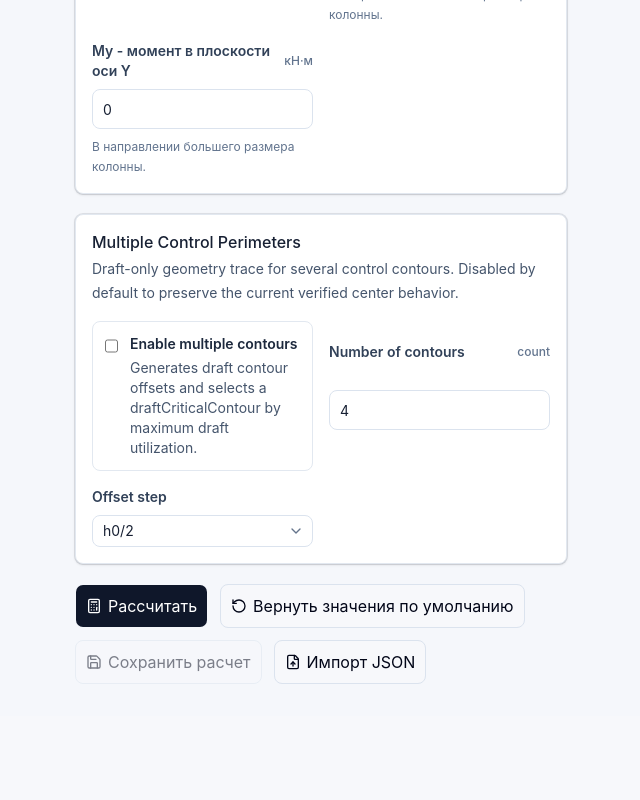
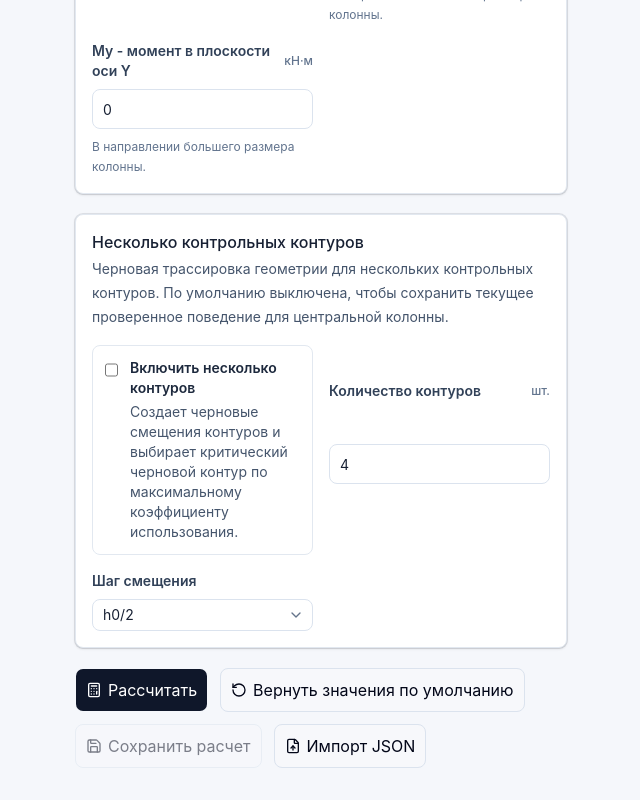
Before and after one commit to BeRsErK031999/truebim-structural-calcs, a React (Vite) app: page / in a window 1280 px wide. Shown: the part 2046-2846 px from the top of the page, without its empty margins (237-877 px from the left). Before the commit the page ends 2762 px from the top, so only its background shows below. Built offline with nearby package versions, Linux system fonts and the light colour scheme.

Commit message:
fix(i18n): translate multiple contour copy

```diff
--- a/src/calculations/punching-shear/contours/contourSelection.ts
+++ b/src/calculations/punching-shear/contours/contourSelection.ts
@@ -18,6 +18,6 @@ export function selectDraftCriticalContour(
     selectedIndex: selected.index,
     criterion: 'max-utilization',
     status: 'draft',
-    warning: 'draftCriticalContour uses maximum draft utilization and is not SP63 verified.',
+    warning: 'Критический черновой контур выбран по максимальному черновому коэффициенту использования и не проверен по СП 63.',
   }
 }
--- a/src/calculations/punching-shear/contours/contourWarnings.ts
+++ b/src/calculations/punching-shear/contours/contourWarnings.ts
@@ -1,7 +1,7 @@
 import type { ControlContour } from './controlContour'
 
 export const multipleContourDraftWarning =
-  'Multiple contour selection is draft-only and requires SP63 verification.'
+  'Выбор нескольких контуров является черновым и требует проверки по СП 63.'
 
 export function createContourWarnings(contours: ControlContour[]) {
   if (contours.length === 0) {
@@ -10,6 +10,6 @@ export function createContourWarnings(contours: ControlContour[]) {
 
   return [
     multipleContourDraftWarning,
-    'Draft contour offsets are geometry preparation values and are not verified SP63 critical contours.',
+    'Черновые смещения контуров являются подготовительными геометрическими значениями и не являются проверенными критическими контурами по СП 63.',
   ]
 }
--- a/src/calculations/punching-shear/report.ts
+++ b/src/calculations/punching-shear/report.ts
@@ -258,8 +258,8 @@ export function buildPunchingShearReport(
       'Draft moment-transfer stress distribution generated where Mx/My are present.',
       'Draft rectangular force-only check evaluated where supported.',
       result.controlContours.length > 0
-        ? 'Multiple draft control perimeters generated and draftCriticalContour selected by maximum utilization.'
-        : 'Multiple draft control perimeters disabled.',
+        ? 'Сформированы несколько черновых контрольных контуров; критический черновой контур выбран по максимальному коэффициенту использования.'
+        : 'Несколько черновых контрольных контуров отключены.',
       'Draft openings and slab edge clipping geometry generated where provided.',
       result.shearReinforcement.enabled
         ? 'Draft shear reinforcement area, contribution, capacity, and utilization generated for engineer review.'
--- a/src/calculations/punching-shear/trace/traceForMultipleContours.ts
+++ b/src/calculations/punching-shear/trace/traceForMultipleContours.ts
@@ -1,6 +1,6 @@
 import type { PunchingShearInput, PunchingShearResult } from '../types'
 import { traceFoundationReference } from './traceMetadata'
-import { formatEnabled, formatNullable } from './traceFormat'
+import { formatNullable } from './traceFormat'
 import type { TraceSection } from './traceSection'
 
 export function traceForMultipleContours(
@@ -12,70 +12,70 @@ export function traceForMultipleContours(
   }
 
   const warnings = [
-    'Multiple contour selection is draft-only and requires SP63 verification.',
+    'Выбор нескольких контуров является черновым и требует проверки по СП 63.',
     ...result.contourWarnings,
   ]
 
   return {
     id: 'multiple-contours-trace',
-    title: 'Multiple Contours Trace',
+    title: 'Трассировка нескольких контуров',
     steps: [
       {
         id: 'contour-generation',
-        title: 'Contour generation',
-        description: 'Multiple control contours are generated by the current draft contour workflow.',
+        title: 'Формирование контуров',
+        description: 'Несколько контрольных контуров формируются текущим черновым алгоритмом.',
         formula: 'multipleContours DTO -> draft control contours',
-        substitutedFormula: `enabled = ${formatEnabled(input.multipleContours.enabled)}, count = ${input.multipleContours.count}`,
-        result: `${result.controlContours.length} contour(s)`,
-        units: 'n/a',
+        substitutedFormula: `включено = ${formatEnabledRu(input.multipleContours.enabled)}, количество = ${input.multipleContours.count}`,
+        result: `${result.controlContours.length} шт.`,
+        units: 'нет',
         sourceType: 'draft',
         sourceReference: traceFoundationReference,
         warnings,
       },
       {
         id: 'contour-offsets',
-        title: 'Contour offsets',
-        description: 'Offsets are reported from generated contour DTOs.',
+        title: 'Смещения контуров',
+        description: 'Смещения выводятся из сформированных DTO контуров.',
         formula: 'offset_i = configured draft offset sequence',
-        substitutedFormula: `step = ${input.multipleContours.offsetStep}`,
+        substitutedFormula: `шаг = ${input.multipleContours.offsetStep}`,
         result: result.controlContours.map((contour) => `${contour.id}:${formatNullable(contour.offsetMm)}`).join(', '),
-        units: 'mm',
+        units: 'мм',
         sourceType: 'draft',
         sourceReference: traceFoundationReference,
         warnings,
       },
       {
         id: 'draft-stress-per-contour',
-        title: 'Draft stress per contour',
-        description: 'Each contour stress is current draft stress, used only for comparison.',
+        title: 'Черновое напряжение по контуру',
+        description: 'Напряжение каждого контура является текущим черновым значением и используется только для сравнения.',
         formula: 'v_i = N / (u_i * h0)',
-        substitutedFormula: `${result.contourComparison.length} comparison row(s)`,
+        substitutedFormula: `${result.contourComparison.length} строк сравнения`,
         result: result.contourComparison.map((row) => `${row.contourId}:${formatNullable(row.draftStressMpa, 6)}`).join(', '),
-        units: 'MPa',
+        units: 'МПа',
         sourceType: 'draft',
         sourceReference: traceFoundationReference,
         warnings,
       },
       {
         id: 'draft-critical-contour-selection',
-        title: 'Draft critical contour selection',
-        description: 'Critical contour is selected by the current draft maximum-utilization rule.',
+        title: 'Выбор критического чернового контура',
+        description: 'Критический контур выбирается текущим черновым правилом максимального коэффициента использования.',
         formula: 'critical = max(eta_i)',
-        substitutedFormula: `selected = ${result.selectedContourId ?? 'none'}`,
-        result: result.draftCriticalContour?.selectedContourId ?? 'none',
-        units: 'n/a',
+        substitutedFormula: `выбран = ${result.selectedContourId ?? 'нет'}`,
+        result: result.draftCriticalContour?.selectedContourId ?? 'нет',
+        units: 'нет',
         sourceType: 'draft',
         sourceReference: traceFoundationReference,
         warnings,
       },
       {
         id: 'contour-warnings',
-        title: 'Contour warnings',
-        description: 'Warnings are surfaced from draft contour generation and selection.',
+        title: 'Предупреждения по контурам',
+        description: 'Предупреждения выводятся из чернового формирования и выбора контуров.',
         formula: 'warnings = contourWarnings',
-        substitutedFormula: `${result.contourWarnings.length} warning(s)`,
-        result: result.contourWarnings.join('; ') || 'none',
-        units: 'n/a',
+        substitutedFormula: `${result.contourWarnings.length} предупреждений`,
+        result: result.contourWarnings.join('; ') || 'нет',
+        units: 'нет',
         sourceType: 'draft',
         sourceReference: traceFoundationReference,
         warnings,
@@ -83,3 +83,7 @@ export function traceForMultipleContours(
     ],
   }
 }
+
+function formatEnabledRu(value: boolean) {
+  return value ? 'да' : 'нет'
+}
--- a/src/features/calculation-form/CalculationForm.tsx
+++ b/src/features/calculation-form/CalculationForm.tsx
@@ -495,13 +495,13 @@ export function CalculationForm() {
       </FormSection>
 
       <FormSection
-        title="Multiple Control Perimeters"
-        helperText="Draft-only geometry trace for several control contours. Disabled by default to preserve the current verified center behavior."
+        title="Несколько контрольных контуров"
+        helperText="Черновая трассировка геометрии для нескольких контрольных контуров. По умолчанию выключена, чтобы сохранить текущее проверенное поведение для центральной колонны."
       >
         <ToggleField
           checked={multipleContoursEnabled ?? false}
-          label="Enable multiple contours"
-          helperText="Generates draft contour offsets and selects a draftCriticalContour by maximum draft utilization."
+          label="Включить несколько контуров"
+          helperText="Создает черновые смещения контуров и выбирает критический черновой контур по максимальному коэффициенту использования."
           onCheckedChange={(checked) =>
             setValue('multipleContours.enabled', checked, {
               shouldDirty: true,
@@ -510,21 +510,21 @@ export function CalculationForm() {
           }
         />
         <NumberField
-          label="Number of contours"
+          label="Количество контуров"
           min={1}
           step={1}
-          unit="count"
+          unit="шт."
           registration={register('multipleContours.count', { valueAsNumber: true })}
           error={errors.multipleContours?.count?.message}
         />
         <SelectField
-          label="Offset step"
-          placeholder="Select offset step"
+          label="Шаг смещения"
+          placeholder="Выберите шаг смещения"
           value={multipleContoursOffsetStep ?? 'h0/2'}
           options={[
             { value: 'h0/2', label: 'h0/2' },
             { value: 'h0', label: 'h0' },
-            { value: 'custom', label: 'custom mm' },
+            { value: 'custom', label: 'свой шаг, мм' },
           ]}
           error={errors.multipleContours?.offsetStep?.message}
           onValueChange={(value) =>
@@ -536,10 +536,10 @@ export function CalculationForm() {
         />
         {multipleContoursOffsetStep === 'custom' ? (
           <NumberField
-            label="Custom offset step"
+            label="Свой шаг смещения"
             min={1}
             step={1}
-            unit="mm"
+            unit="мм"
             registration={register('multipleContours.customOffsetStepMm', { valueAsNumber: true })}
             error={errors.multipleContours?.customOffsetStepMm?.message}
           />
--- a/src/features/report-export/reportHtml.ts
+++ b/src/features/report-export/reportHtml.ts
@@ -373,13 +373,13 @@ function renderMultipleControlPerimeters(result: PunchingShearResult) {
     return ''
   }
 
-  return `<h2>Multiple Control Perimeters</h2>
-    <p class="draft">Multiple contour selection is draft-only and requires SP63 verification.</p>
+  return `<h2>Несколько контрольных контуров</h2>
+    <p class="draft">Выбор нескольких контуров является черновым и требует проверки по СП 63.</p>
     ${renderTable([
-      ['contour id', 'offset | perimeter | draft stress | utilization | selected | warnings'],
+      ['id контура', 'смещение | периметр | черновое напряжение | использование | выбран | предупреждения'],
       ...result.contourComparison.map((contour) => [
         contour.contourId,
-        `${formatValueWithUnit(contour.offsetMm, 'mm')} | ${formatValueWithUnit(contour.perimeterMm, 'mm')} | ${formatValueWithUnit(contour.draftStressMpa, 'MPa', 3)} | ${formatUtilization(contour.utilization)} | ${contour.selected ? 'yes' : 'no'} | ${contour.warnings.join('; ') || 'none'}`,
+        `${formatValueWithUnit(contour.offsetMm, 'мм')} | ${formatValueWithUnit(contour.perimeterMm, 'мм')} | ${formatValueWithUnit(contour.draftStressMpa, 'МПа', 3)} | ${formatUtilization(contour.utilization)} | ${contour.selected ? 'да' : 'нет'} | ${contour.warnings.join('; ') || 'нет'}`,
       ] satisfies [string, string]),
     ])}`
 }
@@ -516,7 +516,7 @@ function createReportWarnings(result: PunchingShearResult) {
       'Round column perimeter is draft-only and requires SP63 verification.',
       'Wall-end punching support is draft geometry only.',
       'Wall-corner punching support is draft geometry only.',
-      'Multiple contour selection is draft-only and requires SP63 verification.',
+      'Выбор нескольких контуров является черновым и требует проверки по СП 63.',
       'Shear reinforcement contribution is draft-only when enabled',
       'Verify against SP63 before design use',
     ]),
--- a/src/features/report-export/reportMarkdown.ts
+++ b/src/features/report-export/reportMarkdown.ts
@@ -400,15 +400,15 @@ function renderMultipleContours(result: PunchingShearResult): string[] {
   }
 
   return [
-    '## Multiple Control Perimeters',
+    '## Несколько контрольных контуров',
     '',
-    'Multiple contour selection is draft-only and requires SP63 verification.',
+    'Выбор нескольких контуров является черновым и требует проверки по СП 63.',
     '',
     table([
-      ['contour id', 'offset | perimeter | draft stress | utilization | selected | warnings'],
+      ['id контура', 'смещение | периметр | черновое напряжение | использование | выбран | предупреждения'],
       ...result.contourComparison.map((contour) => [
         contour.contourId,
-        `${formatValueWithUnit(contour.offsetMm, 'mm')} | ${formatValueWithUnit(contour.perimeterMm, 'mm')} | ${formatValueWithUnit(contour.draftStressMpa, 'MPa', 3)} | ${formatUtilization(contour.utilization)} | ${contour.selected ? 'yes' : 'no'} | ${contour.warnings.join('; ') || 'none'}`,
+        `${formatValueWithUnit(contour.offsetMm, 'мм')} | ${formatValueWithUnit(contour.perimeterMm, 'мм')} | ${formatValueWithUnit(contour.draftStressMpa, 'МПа', 3)} | ${formatUtilization(contour.utilization)} | ${contour.selected ? 'да' : 'нет'} | ${contour.warnings.join('; ') || 'нет'}`,
       ] satisfies [string, string]),
     ]),
     '',
@@ -454,7 +454,7 @@ function createReportWarnings(result: PunchingShearResult) {
     'Round column perimeter is draft-only and requires SP63 verification.',
     'Wall-end punching support is draft geometry only.',
     'Wall-corner punching support is draft geometry only.',
-    'Multiple contour selection is draft-only and requires SP63 verification.',
+    'Выбор нескольких контуров является черновым и требует проверки по СП 63.',
     'Shear reinforcement contribution is draft-only when enabled',
     'Verify against SP63 before design use',
   ])
```
Also changed, not shown: 2 other files (tests, documents, lock files or other folders).
